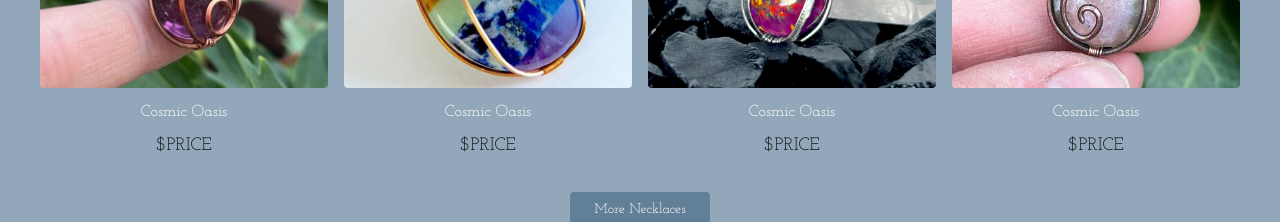
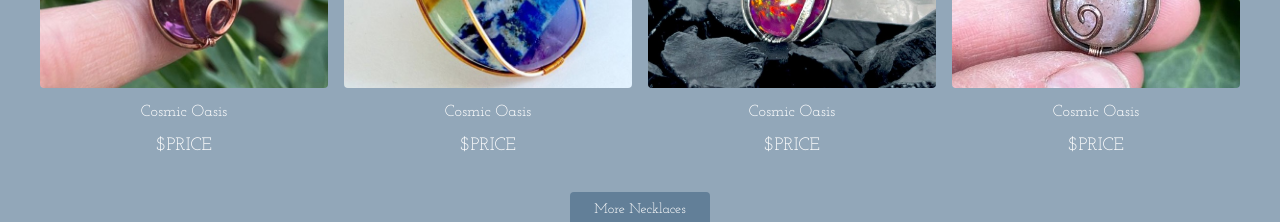
Before and after one commit to Lunar-Orchid-Jewelry/lunar-orchid-jewelry-shop, a Next.js app: page / in a window 1280 px wide. Shown: the part 1900-2122 px from the top of the page. Built offline with nearby package versions, Linux system fonts and the light colour scheme.

Commit message:
Add optional description field to product-tile

```diff
--- a/app/ui/product-tile.tsx
+++ b/app/ui/product-tile.tsx
@@ -10,16 +10,14 @@ export type ProductTileItem = {
   name: string;
   link: string;
   price: string;
+  description?: string;
 };
 
 export default function ProductTile({ item }: ProductTileProps) {
   return (
     <>
       <div className="rounded-xl hover:shadow-lg ">
-        <a
-          href={item.link}
-          className="block"
-        >
+        <a href={item.link} className="block">
           <div className="overflow-hidden hover:scale-98  transition rounded-sm mb-3">
             <Image
               src={item.img}
@@ -32,9 +30,14 @@ export default function ProductTile({ item }: ProductTileProps) {
           <h4 className="text-white text-base font-josefin text-center mb-2">
             {item.name}
           </h4>
-          <p className="text-dark text-lg font-josefin text-center">
+          <p className="text-light text-lg font-josefin text-center">
             {item.price}
           </p>
+          {!item.description ? <></> : (
+            <p className="text-light text-lg font-josefin text-center">
+              {item.description}
+            </p>
+          )}
         </a>
       </div>
     </>
```
